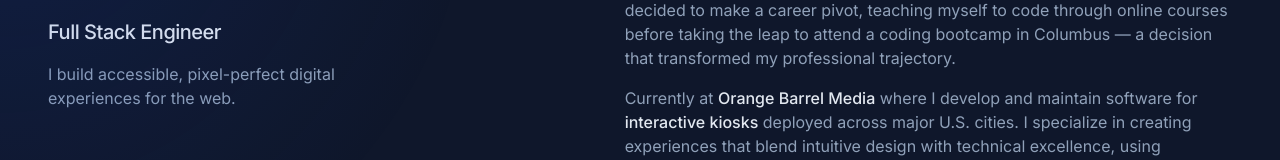
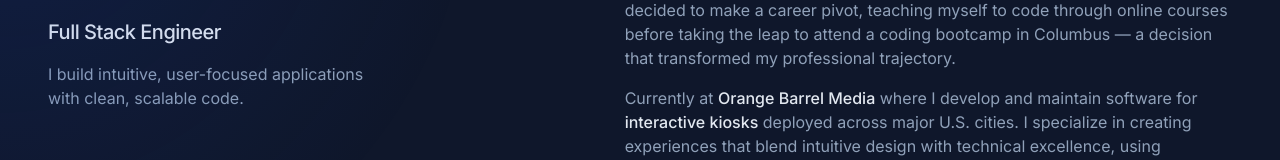
Before and after one commit to c-miles/my-portfolio, a React (Vite) app: page / in a window 1280 px wide. Shown: the part 146-306 px from the top of the page. Built offline with nearby package versions, Linux system fonts and the light colour scheme.

Commit message:
tweak title

```diff
--- a/src/components/Title.jsx
+++ b/src/components/Title.jsx
@@ -9,7 +9,7 @@ const Title = () => (
       Full Stack Engineer
     </h2>
     <p className="mt-4 max-w-xs leading-normal">
-      I build accessible, pixel-perfect digital experiences for the web.
+      I build intuitive, user-focused applications with clean, scalable code.
     </p>
   </div>
 );
```
